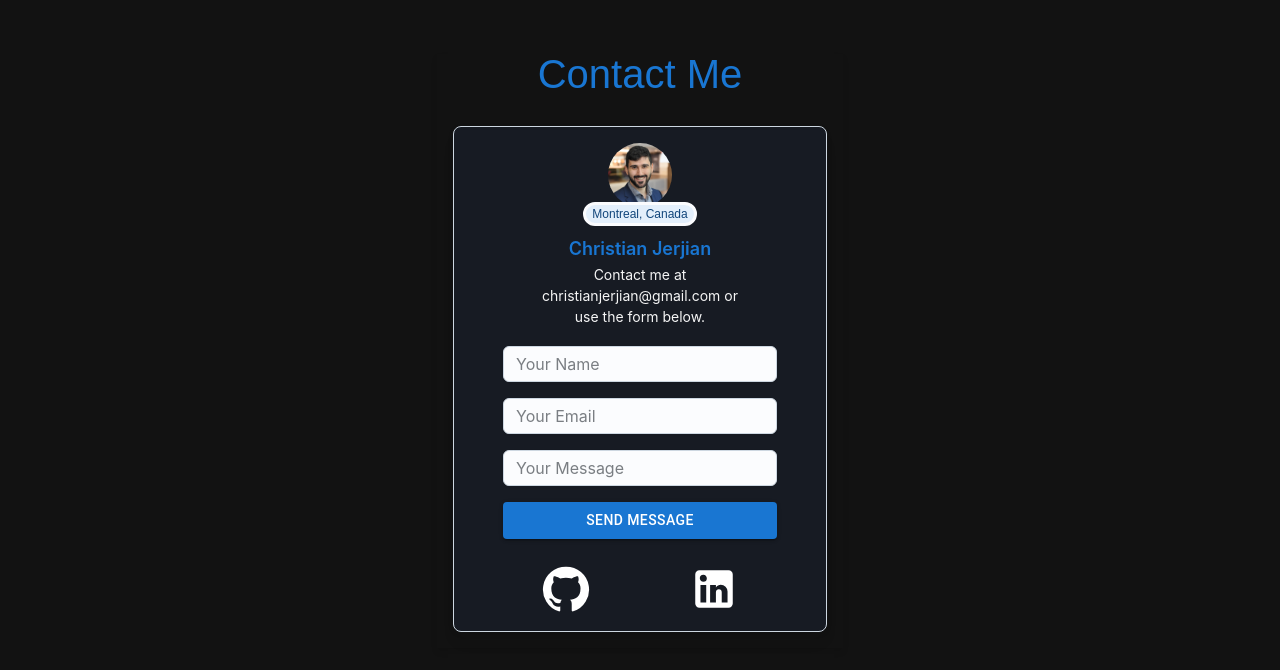
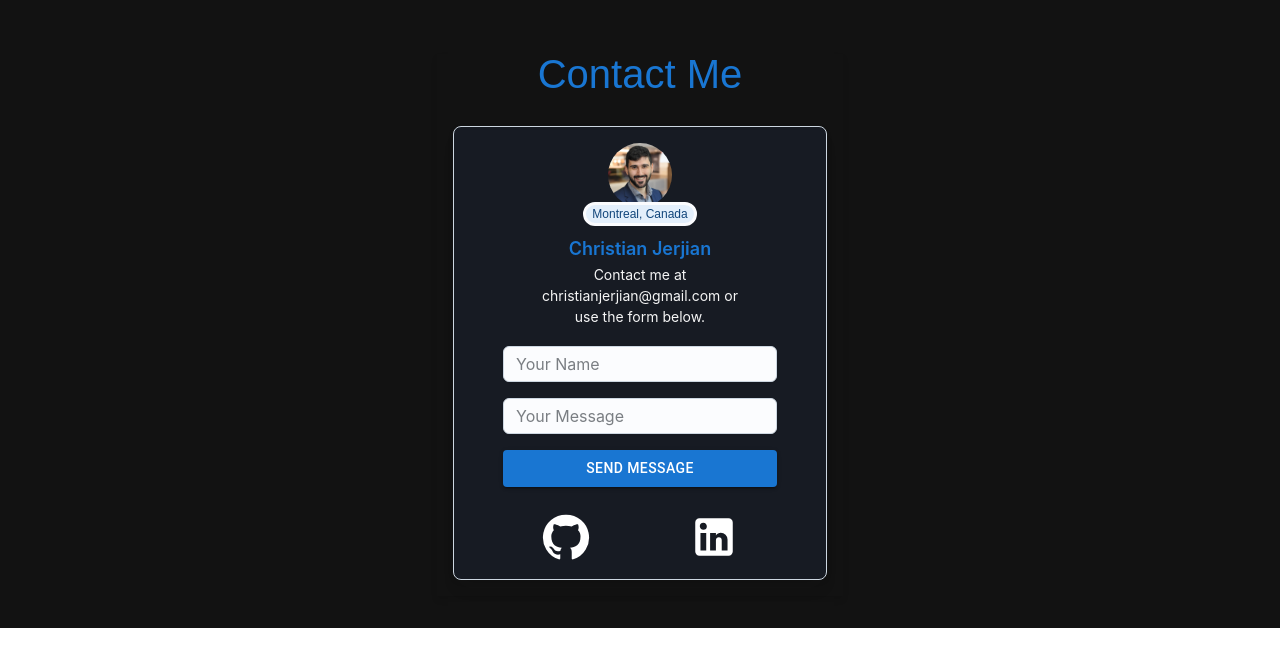
Before and after one commit to Jerjian/personal-website-2024, a React (Create React App) app: page / in a window 1280 px wide. Shown: the part 1501-2171 px from the top of the page. After the commit the page ends 2129 px from the top, so only its background shows below. Built offline with nearby package versions, Linux system fonts and the light colour scheme.

Commit message:
temporary fix contact form

```diff
--- a/src/components/contact/ContactForm.js
+++ b/src/components/contact/ContactForm.js
@@ -24,27 +24,45 @@ import { useState } from "react";
 export default function ContactForm({ theme, isThemeToggled }) {
   const [formData, setFormData] = useState({
     name: "",
-    email: "",
     message: "",
   });
 
   function handleInputChange(e) {
-    e.preventDefault();
     const name = e.target.name;
     const value = e.target.value;
+    console.log(name, value);
     setFormData((prev) => {
       return { ...prev, [name]: value };
     });
   }
   function handleSubmit(e) {
     e.preventDefault();
-    const { name, email, message } = formData;
+    const { name, message } = formData;
     const subject = `Contact from ${name}`;
     const body = `${message}`;
-    const mailtoLink = `mailto:christianjerjian@gmail.com?subject=${encodeURIComponent(
-      subject
-    )}&body=${encodeURIComponent(body)}`;
-    window.location.href = mailtoLink;
+
+    // // Create the mailto link
+    // const mailtoLink = `mailto:christianjerjian@gmail.com?subject=${encodeURIComponent(
+    //   subject
+    // )}&body=${encodeURIComponent(body)}`;
+
+    // // Try to open mailto link in a new window
+    // const mailWindow = window.open(mailtoLink);
+
+    // // If window.open returns null or undefined, the popup was blocked or failed
+    // if (!mailWindow) {
+    // }
+    const fullMessage = `To: christianjerjian@gmail.com\nSubject: Contact from ${name}\n\nMessage:\n${message}`;
+    navigator.clipboard.writeText(fullMessage);
+    alert(
+      "Unable to open your email client. The message has been copied to your clipboard."
+    );
+
+    // Clear form
+    setFormData({
+      name: "",
+      message: "",
+    });
   }
 
   function handleClick(link) {
@@ -88,7 +106,6 @@ export default function ContactForm({ theme, isThemeToggled }) {
             Contact me at christianjerjian@gmail.com or use the form below.
           </Typography>
           <Box
-            onSubmit={handleSubmit}
             sx={{
               display: "flex",
               flexDirection: "column",
@@ -103,14 +120,6 @@ export default function ContactForm({ theme, isThemeToggled }) {
               value={formData.name}
               required
               onChange={(e) => handleInputChange(e)}
-            />
-            <Input
-              placeholder="Your Email"
-              fullWidth
-              name="email"
-              value={formData.email}
-              onChange={(e) => handleInputChange(e)}
-              required
             />
             <Input
               placeholder="Your Message"
```
